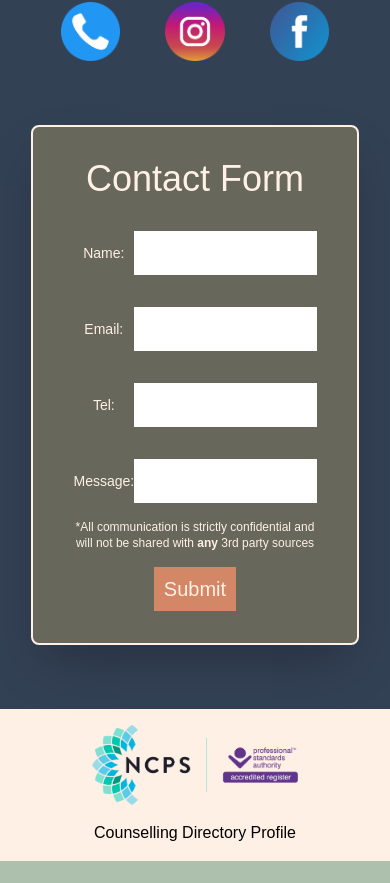
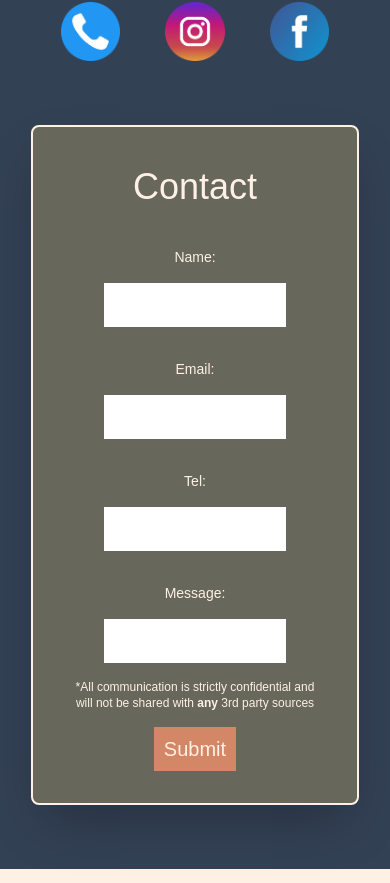
Before and after one commit to rvbrindle/jess-gibbons-counselling, a React (Create React App) app: page / in a window 390 px wide. Shown: the part 5956-6839 px from the top of the page. Built offline with nearby package versions, Linux system fonts and the light colour scheme; a web font is replaced by a local one.

Commit message:
update-contact-form

```diff
--- a/src/Components/Form.jsx
+++ b/src/Components/Form.jsx
@@ -83,9 +83,11 @@ export default function Form({props}) {
                     position="bottom-center"
                 />
                 <div className="w-3/4 mx-auto form-group flex flex-col">
-                    <h2 className='py-4 text-4xl'>Contact Form</h2>
-                    <label className="my-4 justify-evenly align-middle items-center flex flex-row">
-                        <p className='text-sm md:text-lg w-1/4'>Name:</p>
+                    <h2 className='py-6 text-4xl'>Contact</h2>
+
+                    <label
+                        className="my-4 justify-evenly align-middle items-center flex flex-col md:flex-row">
+                        <p className='text-sm md:text-lg md:w-1/4 mb-4 md:mb-0'>Name:</p>
                         <input
                             className="w-3/4 p-2 text-zinc-900 focus:outline-tertiary"
                             name="name"
@@ -96,8 +98,9 @@ export default function Form({props}) {
                         />
                     </label>
 
-                    <label className="my-4 justify-evenly align-middle items-center flex flex-row">
-                        <p className='text-sm md:text-lg w-1/4'>Email:</p>
+                    <label
+                        className="my-4 justify-evenly align-middle items-center flex flex-col md:flex-row">
+                        <p className='text-sm md:text-lg md:w-1/4 mb-4 md:mb-0'>Email:</p>
                         <input
                             className="w-3/4 p-2 text-zinc-900  focus:outline-tertiary"
                             name="email"
@@ -108,8 +111,9 @@ export default function Form({props}) {
                         />
                     </label>
 
-                    <label className="my-4 justify-evenly align-middle items-center flex flex-row">
-                        <p className='text-sm md:text-lg w-1/4'>Tel:</p>
+                    <label
+                        className="my-4 justify-evenly align-middle items-center flex flex-col md:flex-row">
+                        <p className='text-sm md:text-lg md:w-1/4 mb-4 md:mb-0'>Tel:</p>
                         <input
                             className="w-3/4 p-2 text-zinc-900  focus:outline-tertiary"
                             name="telephone"
@@ -120,12 +124,13 @@ export default function Form({props}) {
                         />
                     </label>
 
-                    <label className="my-4 justify-evenly align-middle items-center flex flex-row">
-                        <p className='text-sm md:text-lg w-1/4'>Message:</p>
+                    <label
+                        className="my-4 justify-evenly align-middle items-center flex flex-col md:flex-row">
+                        <p className='text-sm md:text-lg md:w-1/4 mb-4 md:mb-0'>Message:</p>
                         <input
-                            className="w-3/4 p-2 text-zinc-900  focus:outline-tertiary"
+                            className="w-3/4 p-2 text-zinc-900 focus:outline-tertiary"
                             name="message"
-                            type="text"
+                            type="textarea"
                             value={formData.message}
                             required={true}
                             onChange={handleChange}
```
